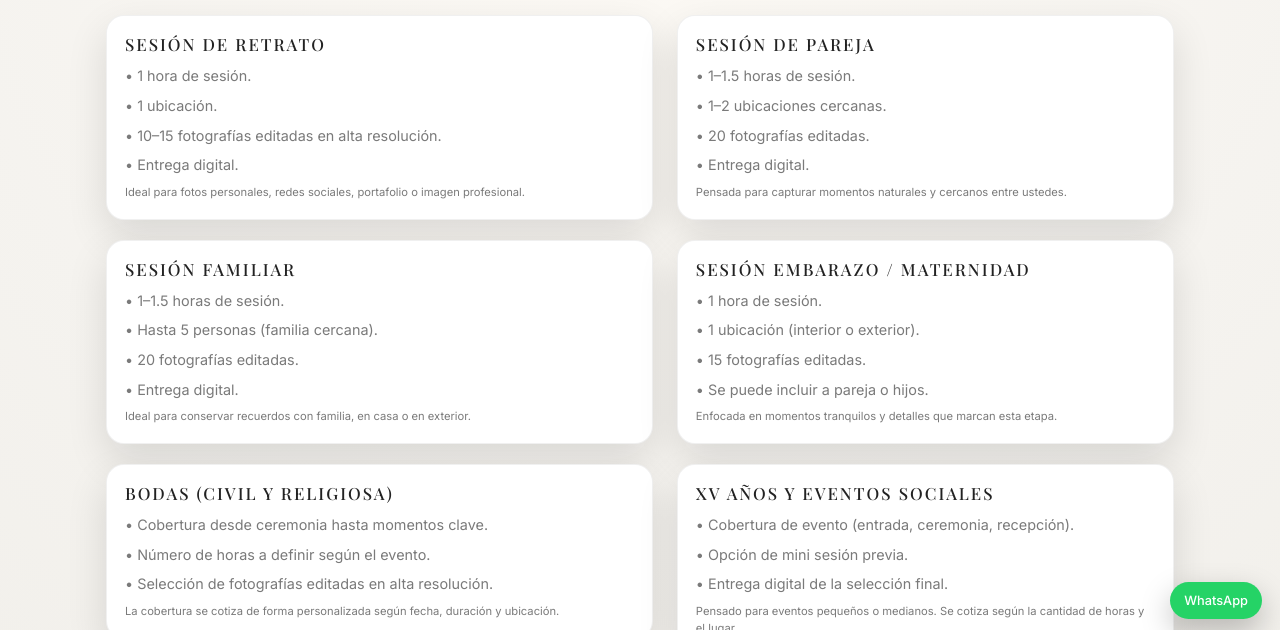
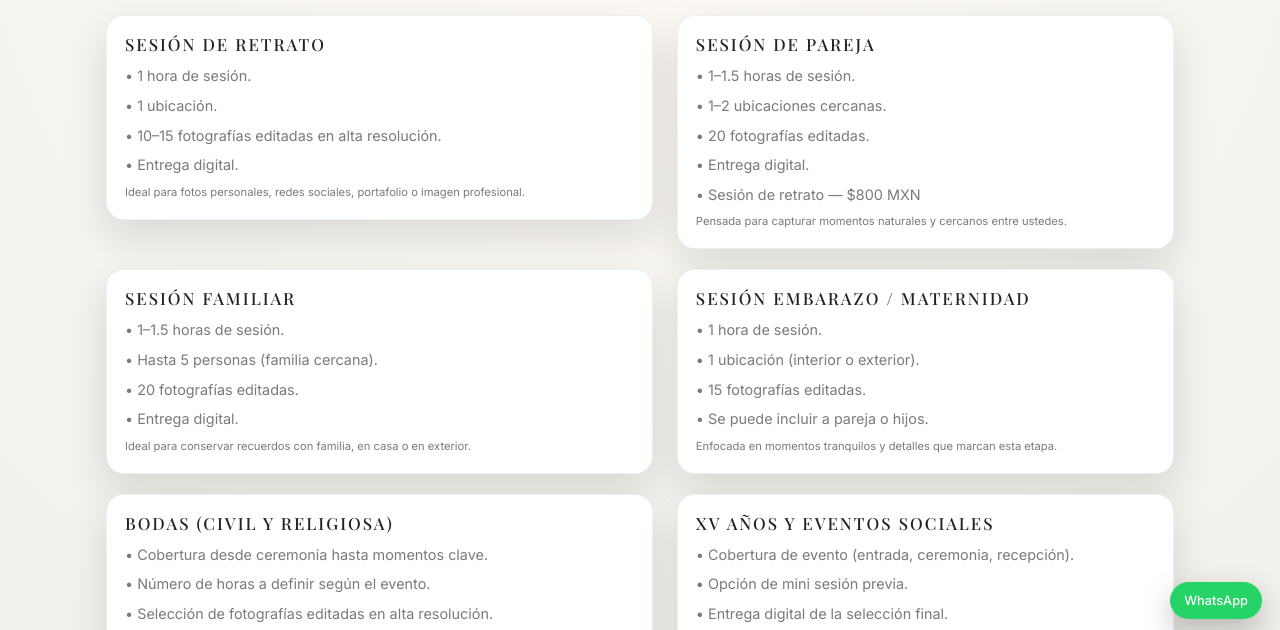
Before and after one commit to DARKPX23/MTZ-FOTOGRAFIA, a website: page servicios.html in a window 1280 px wide. Shown: the part 163-793 px from the top of the page. Drawn offline with nearby package versions, Linux system fonts and the light colour scheme.

```diff
--- a/servicios.html
+++ b/servicios.html
@@ -73,6 +73,7 @@
           <li>• 1–2 ubicaciones cercanas.</li>
           <li>• 20 fotografías editadas.</li>
           <li>• Entrega digital.</li>
+          <li>• Sesión de retrato — $800 MXN</li>
         </ul>
         <p class="form-footnote" style="margin-top:8px;">
           Pensada para capturar momentos naturales y cercanos entre ustedes.
```
